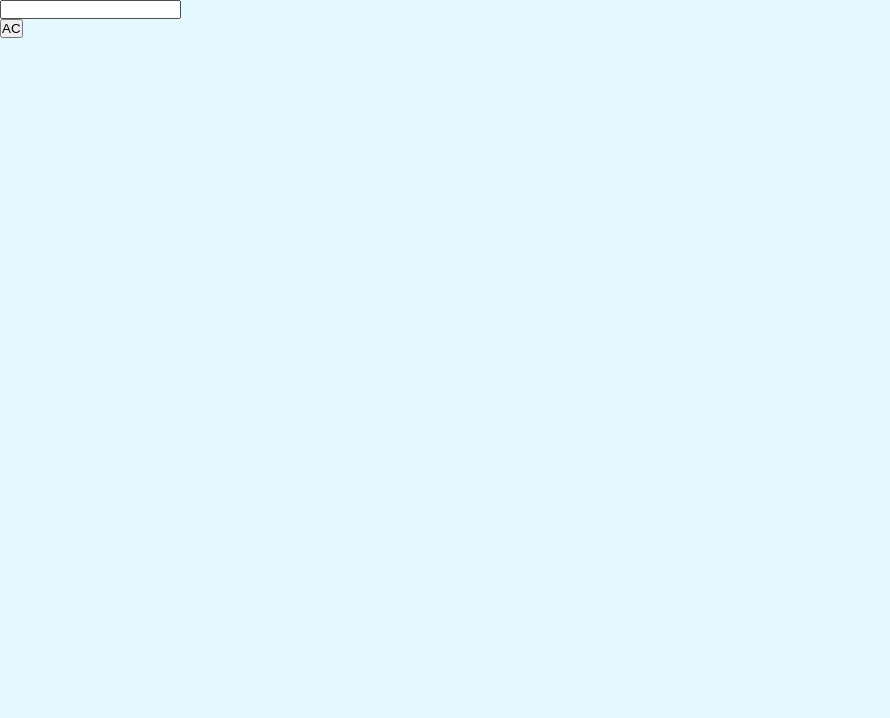
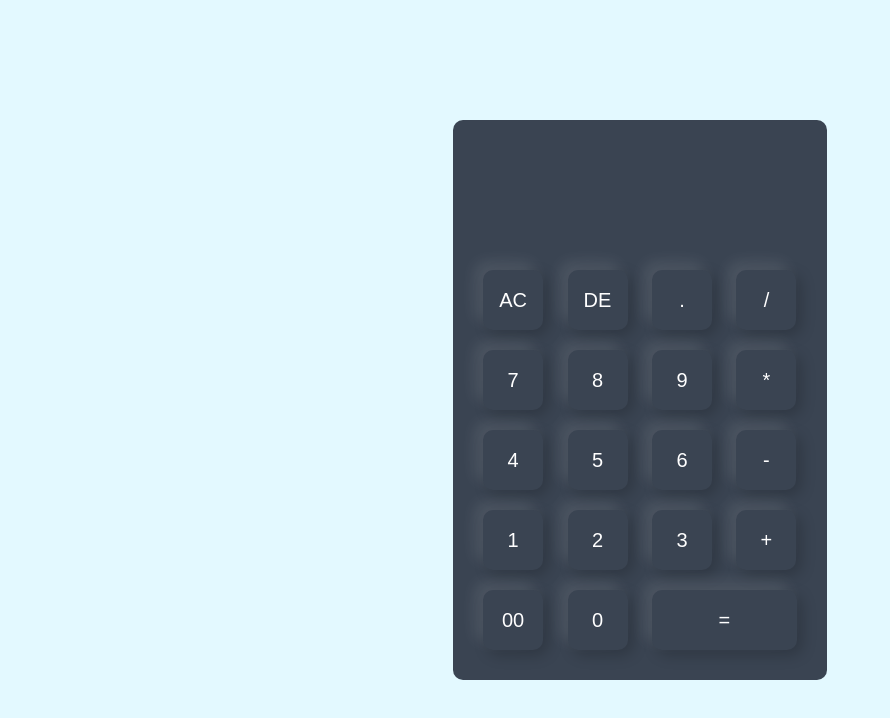
Before and after one commit to wahamiyousef/BasicApps, a plain HTML site: page CalcApp/index.html in a window 1280 px wide. Shown: the whole page, without its empty margins (0-890 px from the left). Drawn offline with Linux system fonts and the light colour scheme.

Commit message:
Add files via upload

```diff
--- a/CalcApp/index.html
+++ b/CalcApp/index.html
@@ -11,12 +11,39 @@
 <div class="container">
     <div class="calculator">
         <form>
-            <div>
+            <div class="display">
                 <input type="text" name="display">
             </div>
             <div>
-                <input type="button" value="AC">
+                <input type="button" value="AC" onclick="display.value = '' ">
+                <input type="button" value="DE" onclick="display.value = display.value.toString().slice(0,-1)">
+                <input type="button" value="." onclick="display.value += '.' ">
+                <input type="button" value="/" onclick="display.value += '/' ">
             </div>
+            <div>
+                <input type="button" value="7" onclick="display.value += '7' ">
+                <input type="button" value="8" onclick="display.value += '8' ">
+                <input type="button" value="9" onclick="display.value += '9' ">
+                <input type="button" value="*" onclick="display.value += '*' ">
+            </div>
+            <div>
+                <input type="button" value="4" onclick="display.value += '4' ">
+                <input type="button" value="5" onclick="display.value += '5' ">
+                <input type="button" value="6" onclick="display.value += '6' ">
+                <input type="button" value="-" onclick="display.value += '-' ">
+            </div>
+            <div>
+                <input type="button" value="1" onclick="display.value += '1' ">
+                <input type="button" value="2" onclick="display.value += '2' ">
+                <input type="button" value="3" onclick="display.value += '3' ">
+                <input type="button" value="+" onclick="display.value += '+' ">
+            </div>
+            <div>
+                <input type="button" value="00" onclick="display.value += '00' ">
+                <input type="button" value="0" onclick="display.value += '0' ">
+                <input type="button" value="=" onclick="display.value = eval(display.value)" class="equal">
+            </div>
+        </form>
     </div>
 </div>
 
--- a/CalcApp/style.css
+++ b/CalcApp/style.css
@@ -4,9 +4,48 @@
     font-family: 'poppins', sans-serif;
     box-sizing: border-box;
 }
+.socials{
+    display: flex;
+    justify-content: center;
+    align-items: last baseline;
+}
 .container{
     width: 100%;
     height: 100vh;
     background: #e3f9ff;
-
+    display: flex;
+    align-items: center;
+    justify-content: center;
 }
+.calculator{
+    background: #3a4452;
+    padding: 20px;
+    border-radius: 10px;
+}
+.calculator form input{
+    border: 0;
+    outline: 0;
+    width: 60px;
+    height: 60px;
+    border-radius: 10px;
+    box-shadow: -8px -8px 15px rgba(255, 255, 255, 0.1), 5px 5px 15px rgba(0, 0, 0, 0.2);
+    background: transparent;
+    font-size: 20px;
+    color: #fff;
+    cursor: pointer;
+    margin: 10px;
+}
+form .display{
+    display: flex;
+    justify-content: flex-end;
+    margin: 20px 0;
+}
+form .display input{
+    text-align: right;
+    flex: 1;
+    font-size:45px;
+    box-shadow: none;
+}
+form input.equal{
+    width: 145px;
+}
```
